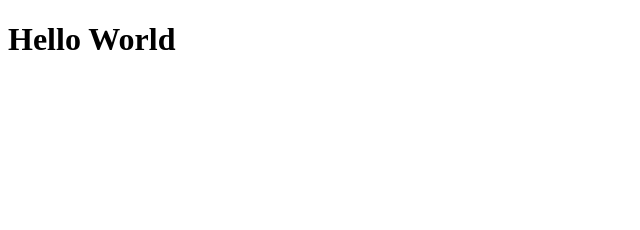
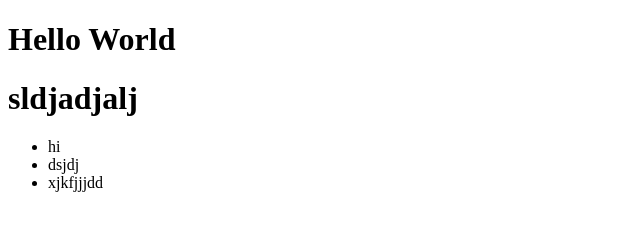
Before and after one commit to JosephAshwin23/test-project, a plain HTML site: page index.html in a window 1280 px wide. Shown: the whole page, without its empty margins (0-640 px from the left). Drawn offline with Linux system fonts and the light colour scheme.

Commit message:
joseph commit 1

```diff
--- a/index.html
+++ b/index.html
@@ -8,5 +8,12 @@
 </head>
 <body>
     <h1>Hello World</h1>
+    <h1>sldjadjalj</h1>
+    <p class="sadhdahds"></p>
+    <ul>
+        <li>hi</li>
+        <li>dsjdj</li>
+        <li>xjkfjjjdd</li>
+    </ul>
 </body>
 </html>
```
